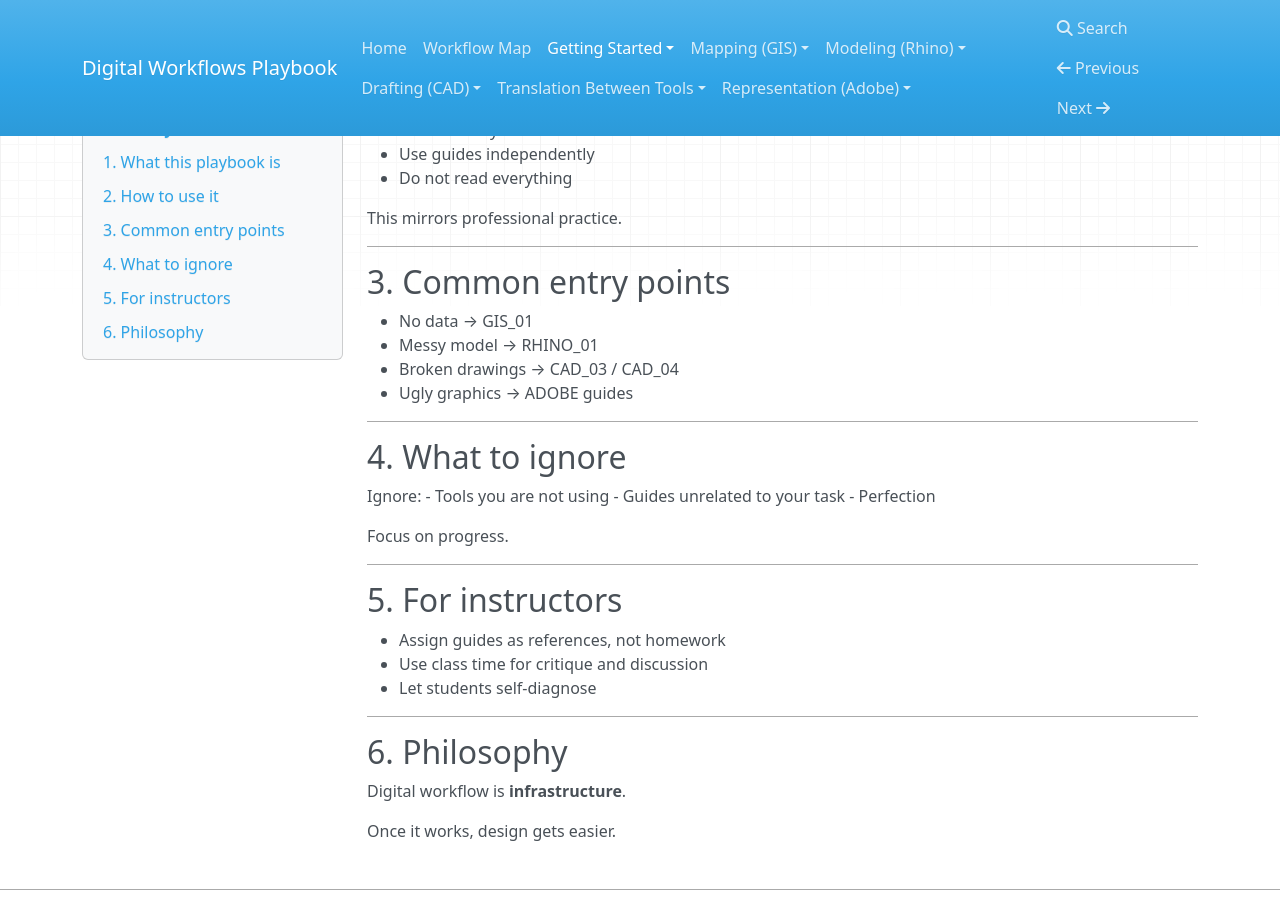
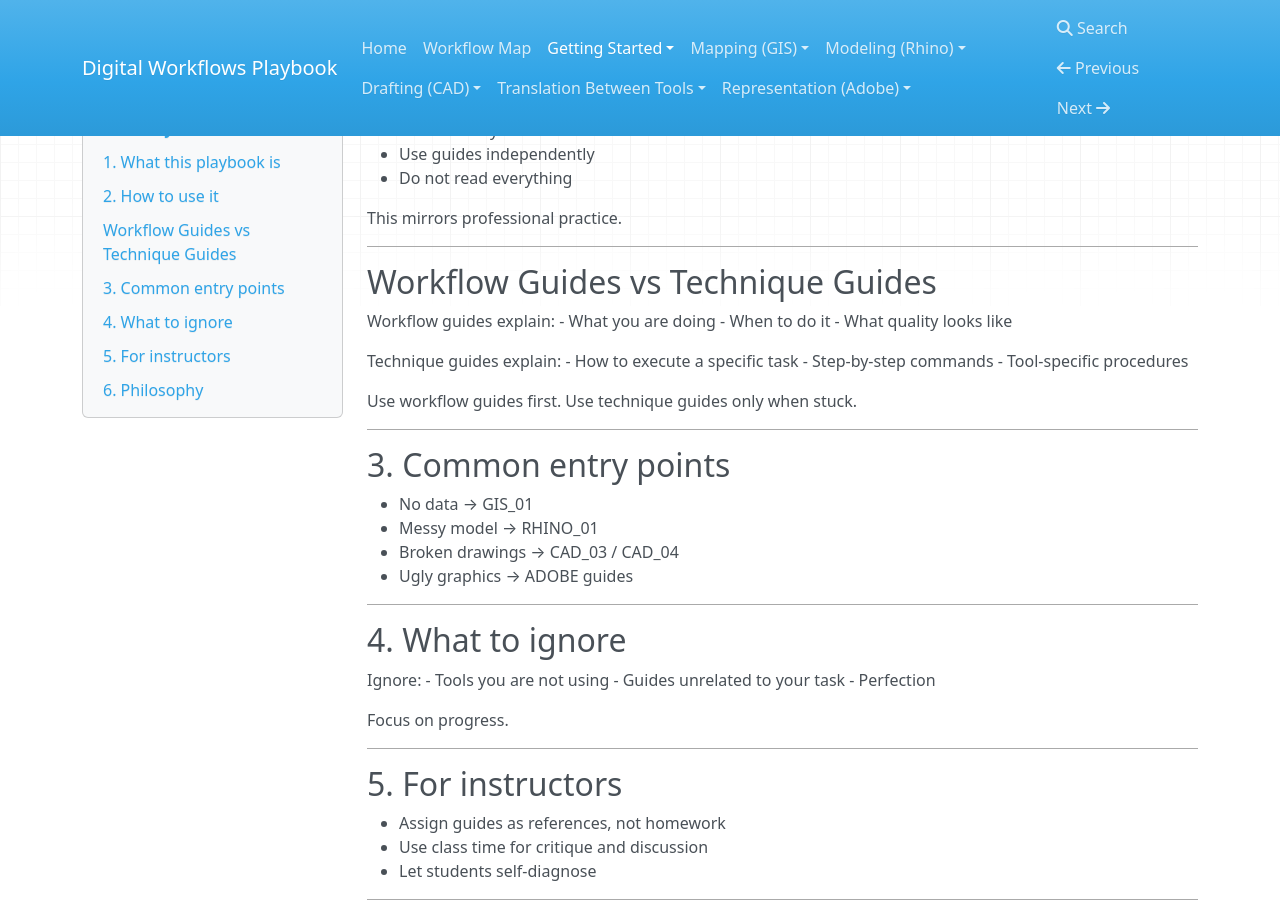
Before and after one commit to machineLandscape/digital-workflows-playbook, an MkDocs documentation site: the page built from docs/00_getting_started/guide_00_04_use_playbook.md, in a window 1280 px wide and 900 px high, scrolled down 442 px. Built offline with MkDocs 1.6.1, drawn with Linux system fonts in a browser that asks for light colours; nearby versions of some CDN libraries.

Commit message:
Update guide_00_04_use_playbook.md

```diff
--- a/docs/00_getting_started/guide_00_04_use_playbook.md
+++ b/docs/00_getting_started/guide_00_04_use_playbook.md
@@ -21,6 +21,23 @@ It is a **reference system** for digital work in studio.
 - Do not read everything
 
 This mirrors professional practice.
+
+---
+
+## Workflow Guides vs Technique Guides
+
+Workflow guides explain:
+- What you are doing
+- When to do it
+- What quality looks like
+
+Technique guides explain:
+- How to execute a specific task
+- Step-by-step commands
+- Tool-specific procedures
+
+Use workflow guides first.
+Use technique guides only when stuck.
 
 ---
 
```
